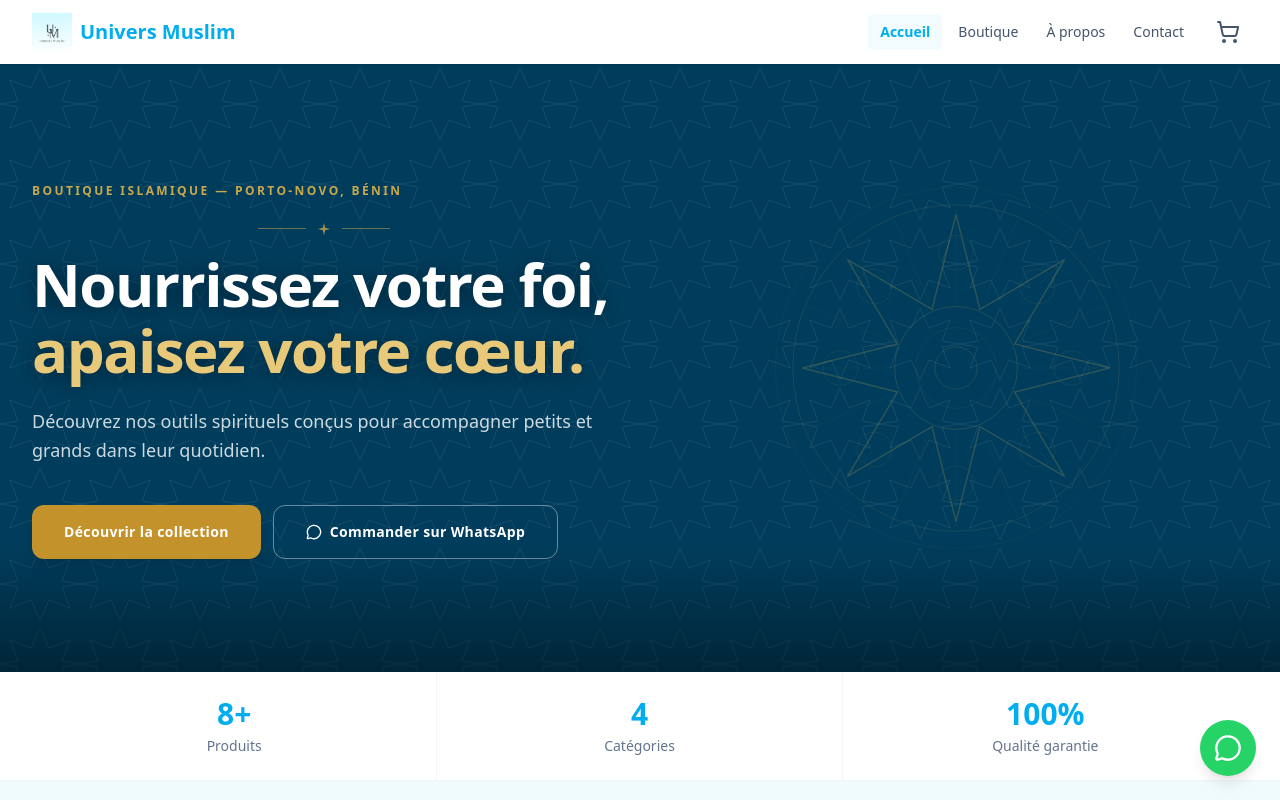
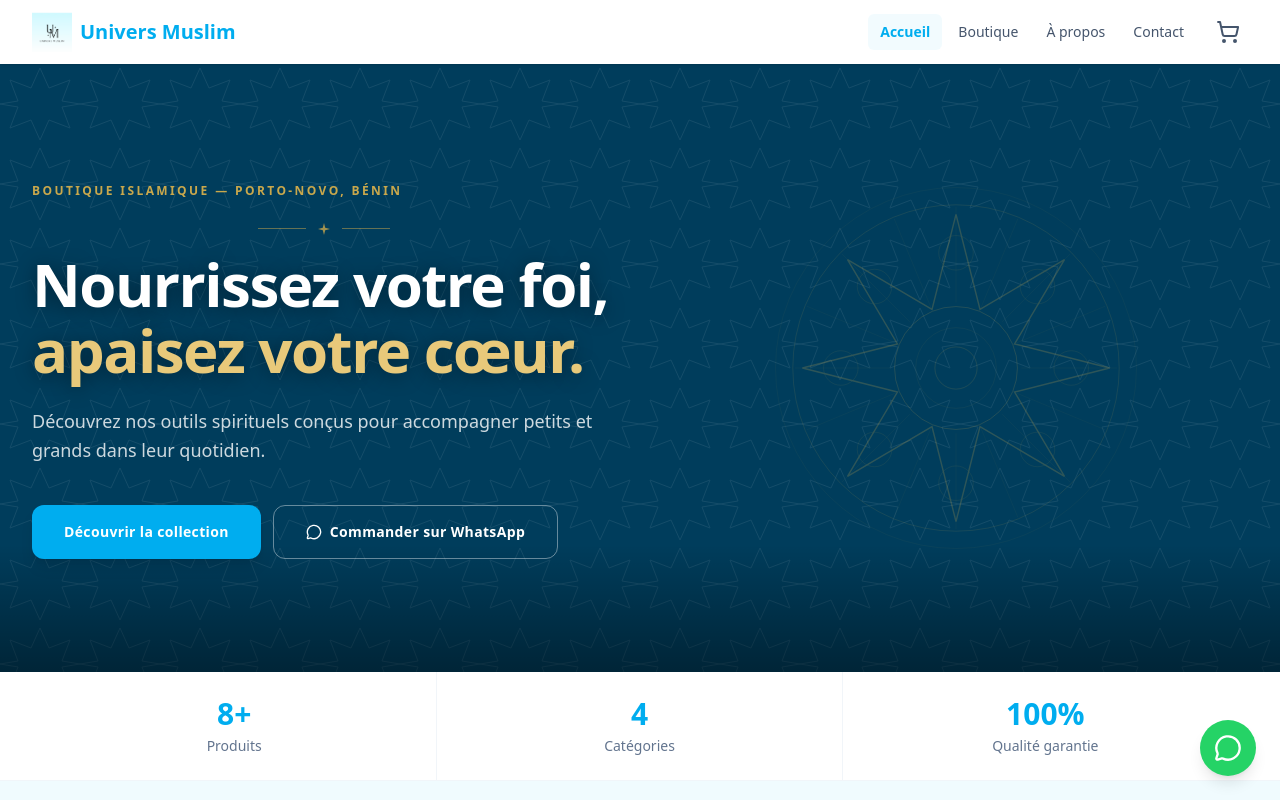
Before and after one commit to Yerima18/universmuslim__II, a Next.js app: page / in a window 1280 px wide. Shown: the top 800 px of the page. Built offline with nearby package versions, Linux system fonts and the light colour scheme; a web font is replaced by a local one.

Commit message:
fix: remove remaining brown/amber colors, replace with cyan #00ADEF

```diff
--- a/app/page.tsx
+++ b/app/page.tsx
@@ -23,7 +23,7 @@ const fadeUpInView = (delay = 0) => ({
 
 /* ── Ornamental divider ─────────────────────────────── */
 function Ornament({ light = false }: { light?: boolean }) {
-  const c = light ? '#C9A84C' : '#A07830';
+  const c = light ? '#C9A84C' : '#C9A84C';
   return (
     <div className="flex items-center justify-center gap-3 my-2">
       <div className="h-px w-12" style={{ backgroundColor: c, opacity: 0.5 }} />
@@ -140,7 +140,7 @@ export default function Home() {
                 <Link
                   href="/boutique"
                   className="inline-flex justify-center items-center px-8 py-4 rounded-xl text-sm font-bold tracking-wide transition-all shadow-lg"
-                  style={{ backgroundColor: '#C4922A', color: '#fff' }}
+                  style={{ backgroundColor: '#00ADEF', color: '#fff' }}
                 >
                   Découvrir la collection
                 </Link>
```
